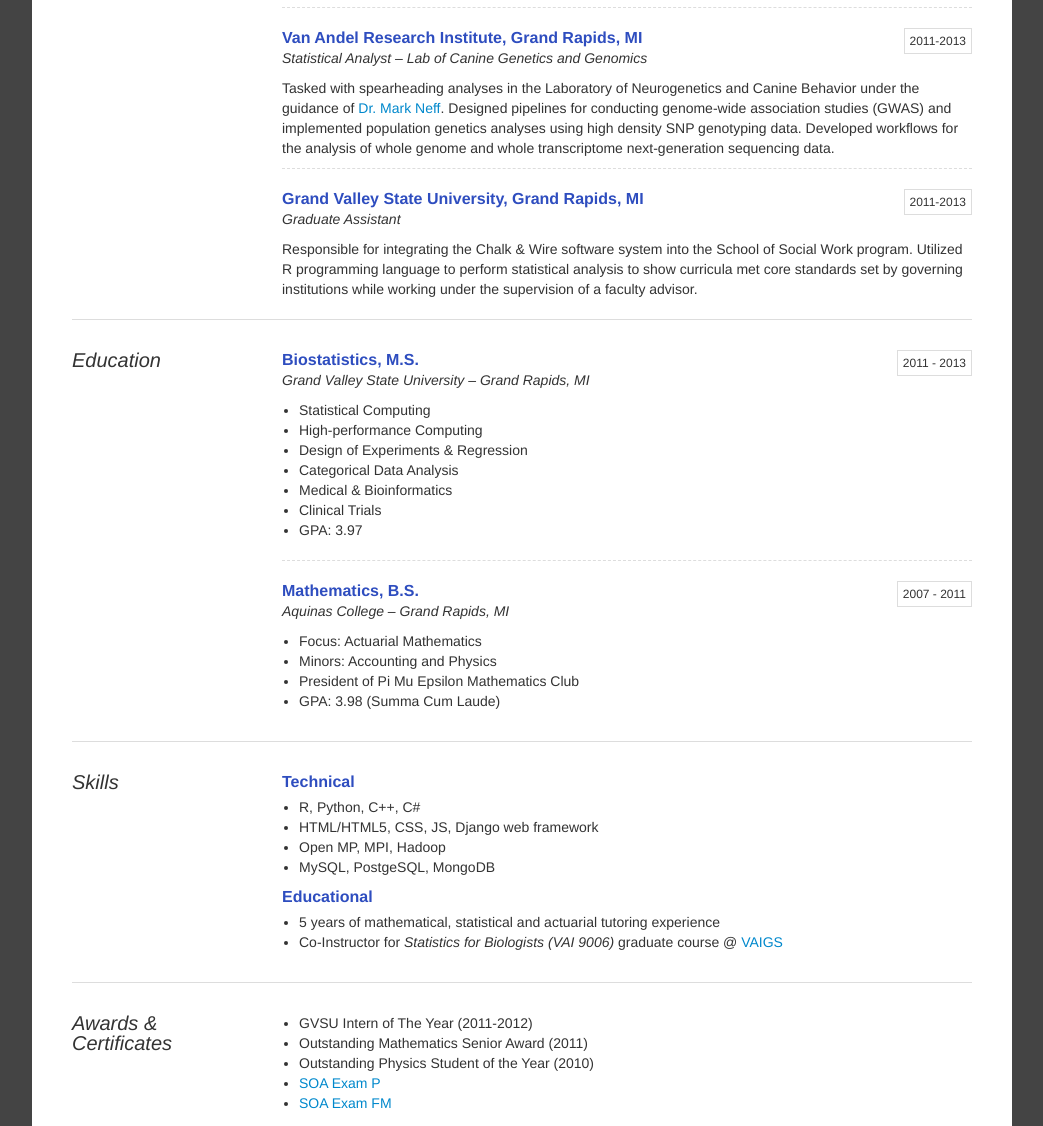
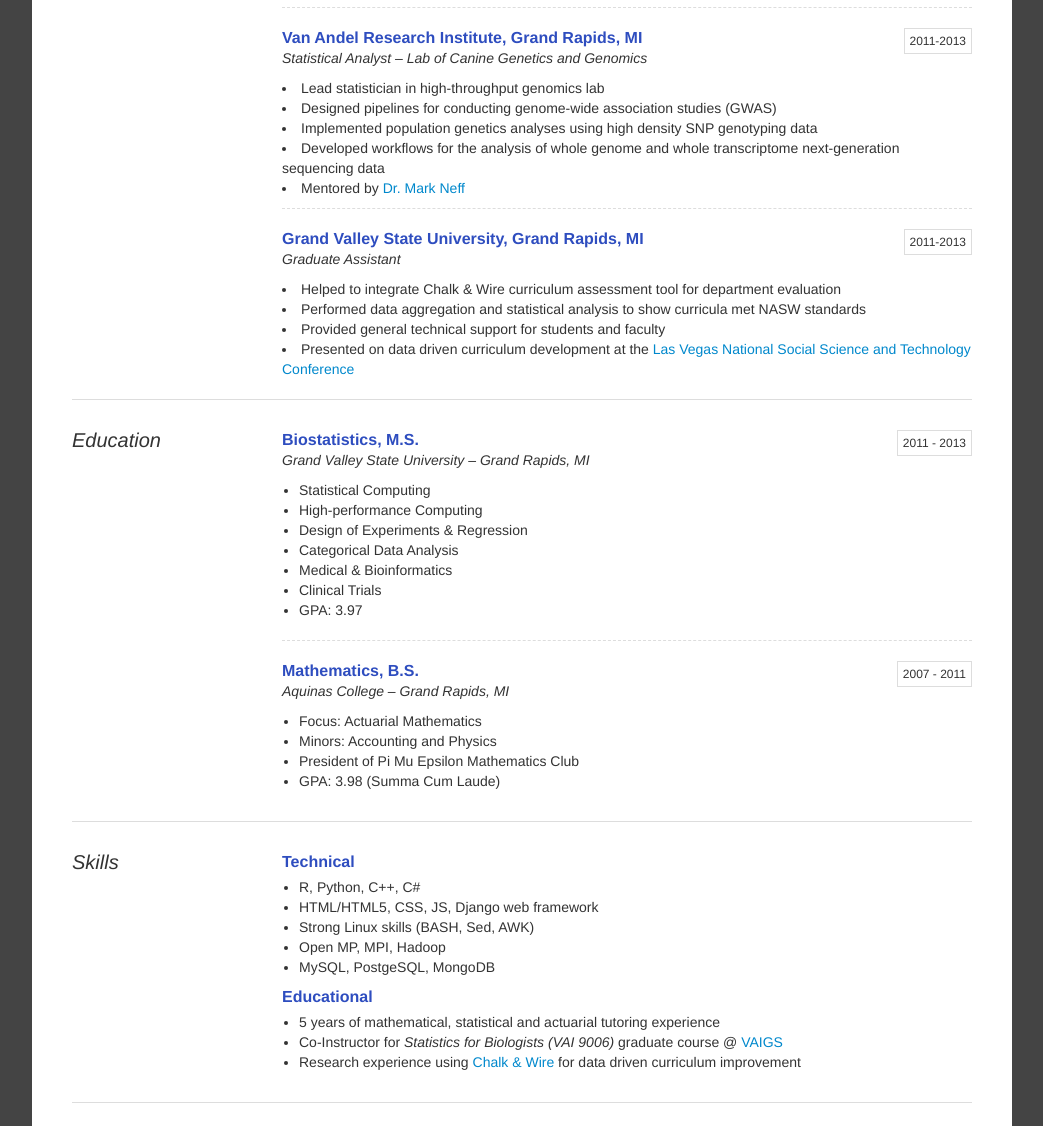
Before and after one commit to borgmaan/borgmaan.github.io, a plain HTML site: page index.html in a window 1280 px wide. Shown: the part 780-1906 px from the top of the page, without its empty margins (118-1161 px from the left). Drawn offline with Linux system fonts and the light colour scheme.

Commit message:
update content; add pdf resume and corresponding LaTeX code;

```diff
--- a/index.html
+++ b/index.html
@@ -48,7 +48,7 @@
 							</div>
 						</div>
 
-						<a class="pdf" href="cv.pdf" target="_blank" rel="tooltip" data-original-title="Download as PDF"></a>
+						<a class="pdf" href="borgman-cv.pdf" target="_blank" rel="tooltip" data-original-title="Download as PDF"></a>
 
 		        	</div>
 		        	<!--/contacts-->
@@ -112,7 +112,11 @@
 				        		<div class="item-period pull-right span">2011-2013</div>
 				        	</div>
 				        	<div class="margin-top-10">
-								Tasked with spearheading analyses in the Laboratory of Neurogenetics and Canine Behavior under the guidance of <a href="http://www.vai.org/vari/research-programs/lab-of-canine-genetics-and-genomics/lead-investigator-bio.aspx"> Dr. Mark Neff</a>. Designed pipelines for conducting genome-wide association studies (GWAS) and implemented population genetics analyses using high density SNP genotyping data. Developed workflows for the analysis of whole genome and whole transcriptome next-generation sequencing data.
+                                    <li> Lead statistician in high-throughput genomics lab</li>
+                                    <li> Designed pipelines for conducting genome-wide association studies (GWAS)</li>
+                                    <li> Implemented population genetics analyses using high density SNP genotyping data</li>
+                                    <li> Developed workflows for the analysis of whole genome and whole transcriptome next-generation sequencing data</li>
+                                    <li> Mentored by <a href="http://www.vai.org/vari/research-programs/lab-of-canine-genetics-and-genomics/lead-investigator-bio.aspx"> Dr. Mark Neff</a>
 				        	</div>
 				        </div>
 
@@ -127,7 +131,10 @@
 				        		<div class="item-period pull-right span">2011-2013</div>
 				        	</div>
 				        	<div class="margin-top-10">
-								Responsible for integrating the Chalk & Wire software system into the School of Social Work program. Utilized R programming language to perform statistical analysis to show curricula met core standards set by governing institutions while working under the supervision of a faculty advisor.
+                                <li> Helped to integrate Chalk & Wire curriculum assessment tool for department evaluation</li>
+                                <li> Performed data aggregation and statistical analysis to show curricula met NASW standards</li>
+                                <li> Provided general technical support for students and faculty</li>
+                                <li> Presented on data driven curriculum development at the <a href="http://www.nssa.us/proposals/lv_summary_2012.htm">Las Vegas National Social Science and Technology Conference</a></li>
 				        	</div>
 				        </div>
 
@@ -205,6 +212,7 @@
 					        <ul>
 								<li>R, Python, C++, C#</li>
 								<li>HTML/HTML5, CSS, JS, Django web framework</li>
+                                <li>Strong Linux skills (BASH, Sed, AWK)
 								<li>Open MP, MPI, Hadoop</li>
 								<li>MySQL, PostgeSQL, MongoDB</li>
 							</ul>
@@ -215,6 +223,7 @@
                             <ul>
                                 <li>5 years of mathematical, statistical and actuarial tutoring experience</li>
                                 <li>Co-Instructor for <i>Statistics for Biologists (VAI 9006)</i> graduate course @ <a href="http://www.vai.org/vaei/graduate-school.aspx">VAIGS</a></li>
+                                <li>Research experience using <a href="http://chalkandwire.com/">Chalk & Wire</a> for data driven curriculum improvement
                             </ul>
 
                             <div class="margin-bottom-10"></div>
@@ -285,7 +294,7 @@
 		        		Interests
 		        	</div>
 		        	<div class="span section-body">
-			        	Camping, cooking, family, and dogs.
+			        	Grand Rapids, <a href="http://data.grcity.us/">open data</a>, camping, cooking, family and dogs.
 			        </div>
 			    </div>
 			    <!-- /interests-->
```
Also changed, not shown: 5 other files.
